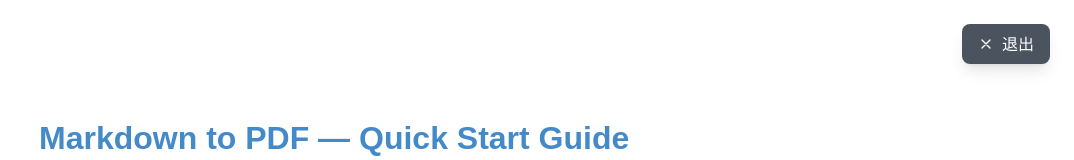
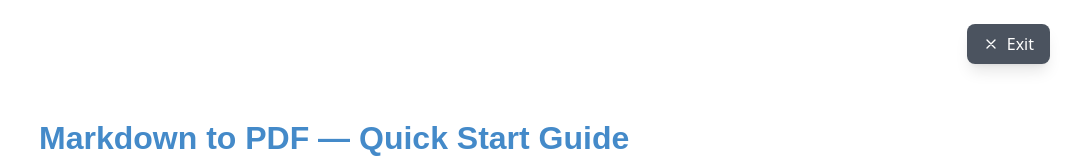
Before and after one commit to zhouhao/markdown-to-pdf, a React (Vite) app: page / in a window 1280 px wide. Both pictures are taken after a click on the button "Fullscreen Preview". Shown: the top 160 px of the page, without its empty margins (206-1280 px from the left). Built offline with nearby package versions, Linux system fonts and the light colour scheme.

Commit message:
Translate remaining UI text and index title to English

```diff
--- a/index.html
+++ b/index.html
@@ -5,7 +5,7 @@
   <meta charset="UTF-8" />
   <meta name="viewport" content="width=device-width, initial-scale=1.0" />
   <link rel="icon" href="/logo.svg" type="image/svg+xml" />
-  <title>markdown to pdf</title>
+  <title>Free Markdown to PDF</title>
 </head>
 
 <body>
--- a/src/App.tsx
+++ b/src/App.tsx
@@ -40,7 +40,7 @@ function App() {
     setIsFullscreen(false);
   }, []);
 
-  // ESC 键退出全屏
+  // ESC 键Exit全屏
   useEffect(() => {
     const handleKeyDown = (e: KeyboardEvent) => {
       if (e.key === 'Escape' && isFullscreen) {
--- a/src/components/FullscreenPreview.tsx
+++ b/src/components/FullscreenPreview.tsx
@@ -19,16 +19,16 @@ const FullscreenPreview: React.FC<FullscreenPreviewProps> = ({ markdownContent,
 
   return (
     <div className="fixed inset-0 bg-white z-50 overflow-auto">
-      {/* 退出按钮 - 打印时隐藏 */}
+      {/* Exit按钮 - 打印时隐藏 */}
       <button
         onClick={onExit}
         className="print:hidden fixed top-6 right-6 z-10 px-4 py-2 bg-gray-800 bg-opacity-80 hover:bg-opacity-100 text-white rounded-lg shadow-lg transition-all duration-200 flex items-center space-x-2"
-        title="退出全屏 (ESC)"
+        title="Exit Full Screen (ESC)"
       >
         <svg className="w-4 h-4" fill="none" stroke="currentColor" viewBox="0 0 24 24">
           <path strokeLinecap="round" strokeLinejoin="round" strokeWidth={2} d="M6 18L18 6M6 6l12 12" />
         </svg>
-        <span>退出</span>
+        <span>Exit</span>
       </button>
 
       {/* 预览内容 */}
```
